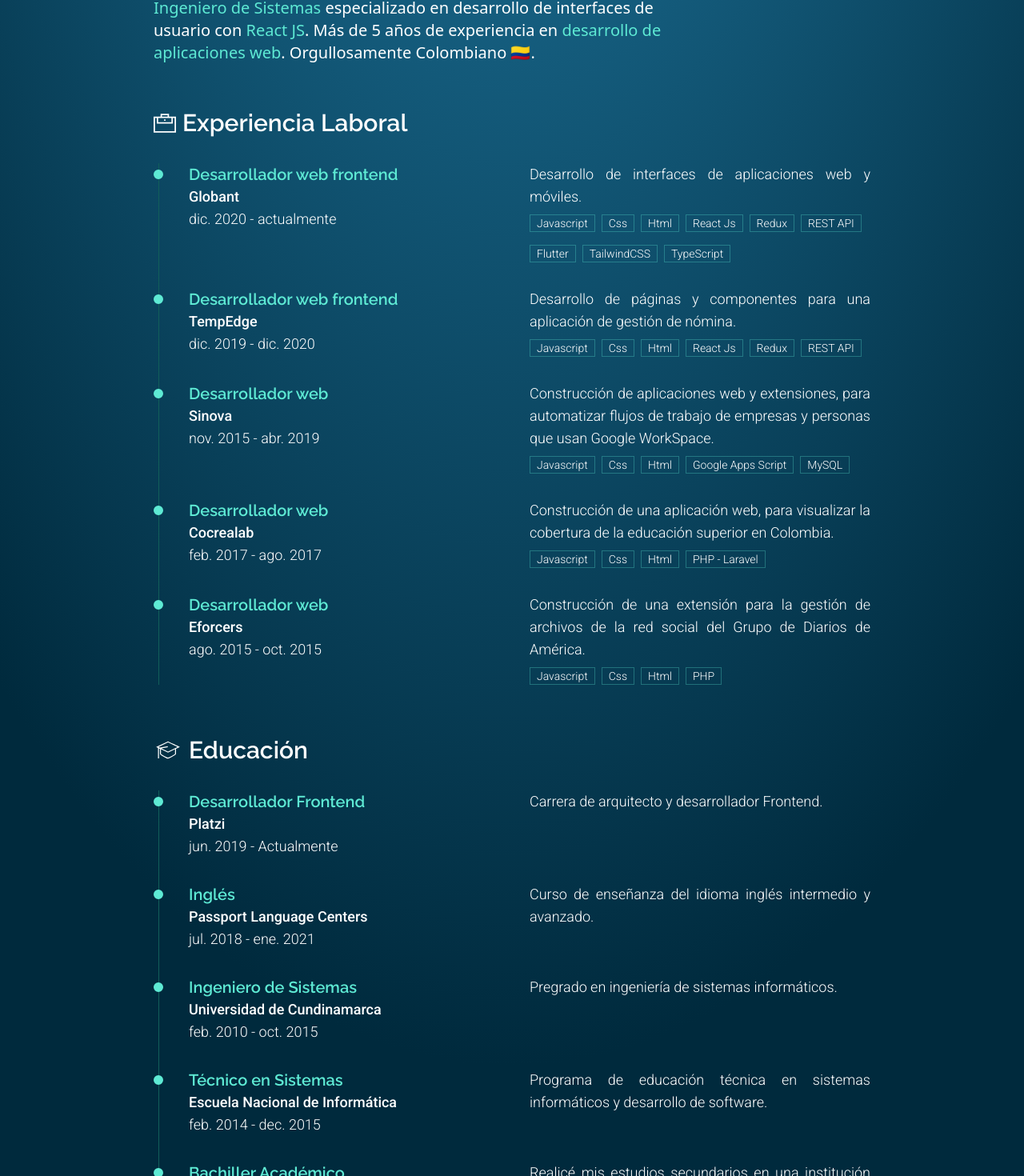
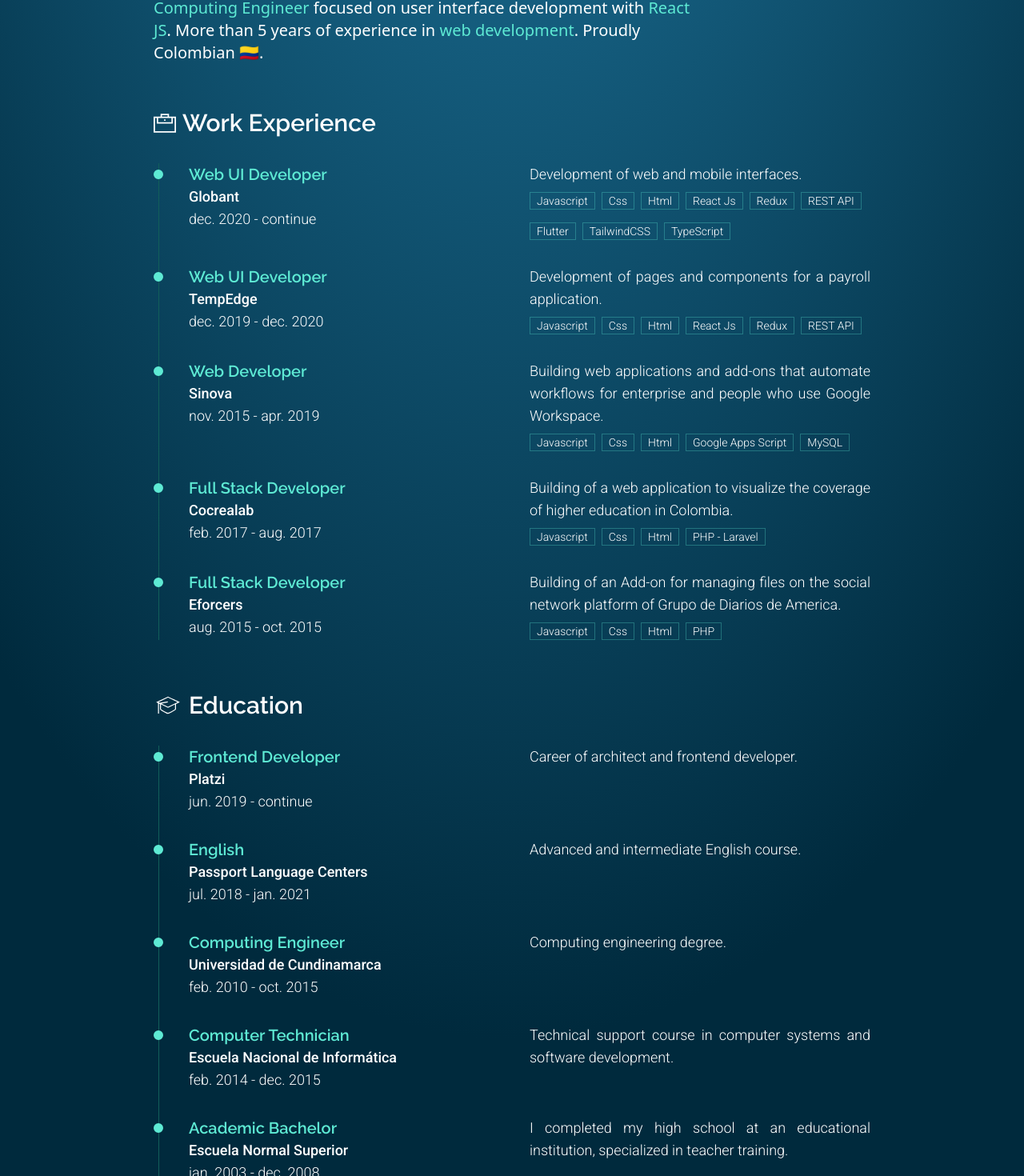
Before and after one commit to FelipeAndresLopez/felipeandreslopez-dev, a React (Vite) app: page / in a window 1280 px wide. Shown: the part 292-1762 px from the top of the page at 80% size. Built offline with nearby package versions, Linux system fonts and the light colour scheme.

Commit message:
add translations for home, experience and education sections

```diff
--- a/src/api/education.json
+++ b/src/api/education.json
@@ -1,37 +1,37 @@
 [
   {
     "id": "1",
-    "date": "jun. 2019 - Actualmente",
+    "date": "education.1.date",
     "company": "Platzi",
-    "title": "Desarrollador Frontend",
-    "description": "Carrera de arquitecto y desarrollador Frontend."
+    "title": "education.1.title",
+    "description": "education.1.description"
   },
   {
     "id": "2",
-    "date": "jul. 2018 - ene. 2021",
+    "date": "education.2.date",
     "company": "Passport Language Centers",
-    "title": "Inglés",
-    "description": "Curso de enseñanza del idioma inglés intermedio y avanzado."
+    "title": "education.2.title",
+    "description": "education.2.description"
   },
   {
     "id": "3",
-    "date": "feb. 2010 - oct. 2015",
+    "date": "education.3.date",
     "company": "Universidad de Cundinamarca",
-    "title": "Ingeniero de Sistemas",
-    "description": "Pregrado en ingeniería de sistemas informáticos."
+    "title": "education.3.title",
+    "description": "education.3.description"
   },
   {
     "id": "4",
-    "date": "feb. 2014 - dec. 2015",
+    "date": "education.4.date",
     "company": "Escuela Nacional de Informática",
-    "title": "Técnico en Sistemas",
-    "description": "Programa de educación técnica en sistemas informáticos y desarrollo de software."
+    "title": "education.4.title",
+    "description": "education.4.description"
   },
   {
     "id": "5",
-    "date": "jan. 2003 - dec. 2008",
+    "date": "education.5.date",
     "company": "Escuela Normal Superior",
-    "title": "Bachiller Académico",
-    "description": "Realicé mis estudios secundarios en una institución educativa, especializada en la formación de docentes."
+    "title": "education.5.title",
+    "description": "education.5.description"
   }
 ]
--- a/src/api/work-experience.json
+++ b/src/api/work-experience.json
@@ -1,10 +1,10 @@
 [
   {
     "id": "1",
-    "date": "dic. 2020 - actualmente",
+    "date": "experience.1.date",
     "company": "Globant",
-    "title": "Desarrollador web frontend",
-    "description": "Desarrollo de interfaces de aplicaciones web y móviles.",
+    "title": "experience.1.title",
+    "description": "experience.1.description",
     "list": [
       {
         "id": "1",
@@ -46,10 +46,10 @@
   },
   {
     "id": "2",
-    "date": "dic. 2019 - dic. 2020",
+    "date": "experience.2.date",
     "company": "TempEdge",
-    "title": "Desarrollador web frontend",
-    "description": "Desarrollo de páginas y componentes para una aplicación de gestión de nómina.",
+    "title": "experience.2.title",
+    "description": "experience.2.description",
     "list": [
       {
         "id": "1",
@@ -79,10 +79,10 @@
   },
   {
     "id": "3",
-    "date": "nov. 2015 - abr. 2019",
+    "date": "experience.3.date",
     "company": "Sinova",
-    "title": "Desarrollador web",
-    "description": "Construcción de aplicaciones web y extensiones, para automatizar flujos de trabajo de empresas y personas que usan Google WorkSpace.",
+    "title": "experience.3.title",
+    "description": "experience.3.description",
     "list": [
       {
         "id": "1",
@@ -108,10 +108,10 @@
   },
   {
     "id": "4",
-    "date": "feb. 2017 - ago. 2017",
+    "date": "experience.4.date",
     "company": "Cocrealab",
-    "title": "Desarrollador web",
-    "description": "Construcción de una aplicación web, para visualizar la cobertura de la educación superior en Colombia.",
+    "title": "experience.4.title",
+    "description": "experience.4.description",
     "list": [
       {
         "id": "1",
@@ -133,10 +133,10 @@
   },
   {
     "id": "5",
-    "date": "ago. 2015 - oct. 2015",
+    "date": "experience.5.date",
     "company": "Eforcers",
-    "title": "Desarrollador web",
-    "description": "Construcción de una extensión para la gestión de archivos de la red social del Grupo de Diarios de América.",
+    "title": "experience.5.title",
+    "description": "experience.5.description",
     "list": [
       {
         "id": "1",
--- a/src/components/Timeline/TimeEvent.tsx
+++ b/src/components/Timeline/TimeEvent.tsx
@@ -1,3 +1,6 @@
+// external
+import { FormattedMessage } from 'react-intl'
+
 // components
 import { Tags } from '../Tags/Tags'
 
@@ -12,12 +15,27 @@
   <div className="relative w-full my-8 pl-11 after:content-[''] after:w-3 after:h-3 after:bg-teal-300 after:rounded-full after:absolute after:border-2 after:border-teal-300 after:top-2 after:left-0 after:z-10">
     <div className='flex row flex-wrap gap-4 sm:gap-0'>
       <div className='sm:basis-2/4 basis-full'>
-        <h1 className='text-teal-300 font-bold text-xl font-raleway'>{timelineEvent.title}</h1>
+        <h1 className='text-teal-300 font-bold text-xl font-raleway'>
+          <FormattedMessage
+            id={timelineEvent.title}
+            defaultMessage={timelineEvent.title}
+          />
+        </h1>
         <h4 className='text-white text-lg font-medium font-roboto'>{timelineEvent.company}</h4>
-        <h4 className='text-white text-lg font-light font-roboto'>{timelineEvent.date}</h4>
+        <h4 className='text-white text-lg font-light font-roboto'>
+          <FormattedMessage
+            id={timelineEvent.date}
+            defaultMessage={timelineEvent.date}
+          />
+        </h4>
       </div>
       <div className='basis-full sm:basis-1/2 text-justify'>
-        <p className='text-white text-lg font-light font-roboto'>{timelineEvent.description}</p>
+        <p className='text-white text-lg font-light font-roboto'>
+          <FormattedMessage
+            id={timelineEvent.description}
+            defaultMessage={timelineEvent.description}
+          />
+        </p>
         {(timelineEvent.list != null) && <Tags list={timelineEvent.list} />}
       </div>
     </div>
--- a/src/lang/en-US.json
+++ b/src/lang/en-US.json
@@ -2,5 +2,39 @@
   "menu.item.home": "Home",
   "menu.item.about.me": "About Me",
   "menu.item.education": "Education",
-  "menu.item.experience": "Experience"
+  "menu.item.experience": "Experience",
+  "home.title": "Hello World 🌎, I am Felipe",
+  "home.paragraph": "<span>Computing Engineer</span> focused on user interface development with <span> React JS</span>. More than 5 years of experience in <span> web development</span>. Proudly Colombian 🇨🇴.",
+  "experience.title": "Work Experience",
+  "experience.1.date": "dec. 2020 - continue",
+  "experience.1.title": "Web UI Developer",
+  "experience.1.description": "Development of web and mobile interfaces.",
+  "experience.2.date": "dec. 2019 - dec. 2020",
+  "experience.2.title": "Web UI Developer",
+  "experience.2.description": "Development of pages and components for a payroll application.",
+  "experience.3.date": "nov. 2015 - apr. 2019",
+  "experience.3.title": "Web Developer",
+  "experience.3.description": "Building web applications and add-ons that automate workflows for enterprise and people who use Google Workspace.",
+  "experience.4.date": "feb. 2017 - aug. 2017",
+  "experience.4.title": "Full Stack Developer",
+  "experience.4.description": "Building of a web application to visualize the coverage of higher education in Colombia.",
+  "experience.5.date": "aug. 2015 - oct. 2015",
+  "experience.5.title": "Full Stack Developer",
+  "experience.5.description": "Building of an Add-on for managing files on the social network platform of Grupo de Diarios de America.",
+  "education.title": "Education",
+  "education.1.date": "jun. 2019 - continue",
+  "education.1.title": "Frontend Developer",
+  "education.1.description": "Career of architect and frontend developer.",
+  "education.2.date": "jul. 2018 - jan. 2021",
+  "education.2.title": "English",
+  "education.2.description": "Advanced and intermediate English course.",
+  "education.3.date": "feb. 2010 - oct. 2015",
+  "education.3.title": "Computing Engineer",
+  "education.3.description": "Computing engineering degree.",
+  "education.4.date": "feb. 2014 - dec. 2015",
+  "education.4.title": "Computer Technician",
+  "education.4.description": "Technical support course in computer systems and software development.",
+  "education.5.date": "jan. 2003 - dec. 2008",
+  "education.5.title": "Academic Bachelor",
+  "education.5.description": "I completed my high school at an educational institution, specialized in teacher training."
 }
--- a/src/lang/es.json
+++ b/src/lang/es.json
@@ -2,5 +2,39 @@
   "menu.item.home": "Inicio",
   "menu.item.about.me": "Sobre Mi",
   "menu.item.education": "Educación",
-  "menu.item.experience": "Experiencia"
+  "menu.item.experience": "Experiencia",
+  "home.title": "Hola mundo 🌎, soy Felipe",
+  "home.paragraph": "<span>Ingeniero de Sistemas</span> especializado en desarrollo de interfaces de usuario con  <span> React JS</span>. Más de 5 años de experiencia en <span> desarrollo de aplicaciones web</span>. Orgullosamente Colombiano 🇨🇴.",
+  "experience.title": "Experiencia Laboral",
+  "experience.1.date": "dic. 2020 - actualmente",
+  "experience.1.title": "Desarrollador web frontend",
+  "experience.1.description": "Desarrollo de interfaces de aplicaciones web y móviles.",
+  "experience.2.date": "dic. 2019 - dic. 2020",
+  "experience.2.title": "Desarrollador web frontend",
+  "experience.2.description": "Desarrollo de páginas y componentes para una aplicación de gestión de nómina.",
+  "experience.3.date": "nov. 2015 - abr. 2019",
+  "experience.3.title": "Desarrollador web",
+  "experience.3.description": "Construcción de aplicaciones web y extensiones, para automatizar flujos de trabajo de empresas y personas que usan Google WorkSpace.",
+  "experience.4.date": "feb. 2017 - ago. 2017",
+  "experience.4.title": "Desarrollador web",
+  "experience.4.description": "Construcción de una aplicación web, para visualizar la cobertura de la educación superior en Colombia.",
+  "experience.5.date": "ago. 2015 - oct. 2015",
+  "experience.5.title": "Desarrollador web",
+  "experience.5.description": "Construcción de una extensión para la gestión de archivos de la red social del Grupo de Diarios de América.",
+  "education.title": "Educación",
+  "education.1.date": "jun. 2019 - Actualmente",
+  "education.1.title": "Desarrollador Frontend",
+  "education.1.description": "Carrera de arquitecto y desarrollador Frontend.",
+  "education.2.date": "jul. 2018 - ene. 2021",
+  "education.2.title": "Inglés",
+  "education.2.description": "Curso de enseñanza del idioma inglés intermedio y avanzado.",
+  "education.3.date": "feb. 2010 - oct. 2015",
+  "education.3.title": "Ingeniero de Sistemas",
+  "education.3.description": "Pregrado en ingeniería de sistemas informáticos.",
+  "education.4.date": "feb. 2014 - dic. 2015",
+  "education.4.title": "Técnico en Sistemas",
+  "education.4.description": "Programa de educación técnica en sistemas informáticos y desarrollo de software.",
+  "education.5.date": "ene. 2003 - dic. 2008",
+  "education.5.title": "Bachiller Académico",
+  "education.5.description": "Realicé mis estudios secundarios en una institución educativa, especializada en la formación de docentes."
 }
--- a/src/pages/Education/Education.tsx
+++ b/src/pages/Education/Education.tsx
@@ -1,3 +1,6 @@
+// external
+import { FormattedMessage } from 'react-intl'
+
 // components
 import { BookIcon } from '../../components/Icons/BookIcon.tsx'
 import { Section } from '../../components/Section/Section.tsx'
@@ -12,11 +15,14 @@
 
 const Education: React.FC<Props> = ({ educationTitles }) => (
   <>
-    <Section id="educacion">
+    <Section id='educacion'>
       <div className='flex items-center'>
         <BookIcon />
-        <h1 className="m-0 ml-2 text-2xl text-white font-raleway sm:text-3xl font-bold">
-          Educación
+        <h1 className='m-0 ml-2 text-2xl text-white font-raleway sm:text-3xl font-bold'>
+          <FormattedMessage
+            id='education.title'
+            defaultMessage='education.title'
+          />
         </h1>
       </div>
       <Timeline timelineEvents={educationTitles} />
--- a/src/pages/Experience/Experience.tsx
+++ b/src/pages/Experience/Experience.tsx
@@ -1,3 +1,6 @@
+// external
+import { FormattedMessage } from 'react-intl'
+
 // components
 import { Timeline } from '../../components/Timeline/Timeline.tsx'
 import { Section } from '../../components/Section/Section.tsx'
@@ -12,11 +15,14 @@
 
 const Experience: React.FC<Props> = ({ workExperiences }) => (
   <>
-    <Section id="experiencia">
+    <Section id='experiencia'>
       <div className='flex items-center'>
         <BriefcaseIcon />
-        <h1 className="m-0 ml-2 text-2xl text-white font-raleway sm:text-3xl font-bold">
-          Experiencia Laboral
+        <h1 className='m-0 ml-2 text-2xl text-white font-raleway sm:text-3xl font-bold'>
+          <FormattedMessage
+            id='experience.title'
+            defaultMessage='experience.title'
+          />
         </h1>
       </div>
       <Timeline timelineEvents={workExperiences} />
--- a/src/pages/Home/Home.tsx
+++ b/src/pages/Home/Home.tsx
@@ -4,25 +4,31 @@
 
 // assets
 import fotoPerfil from '../../assets/images/foto-perfil-felipe.jpeg'
+import { FormattedMessage } from 'react-intl'
 
 const Home = (): JSX.Element => (
   <>
-    <Section id="inicio">
+    <Section id='inicio'>
       <div className='max-w-2xl'>
         <div className='flex flex-row gap-4 items-center'>
           <CircleAvatar imageUrl={fotoPerfil} />
-          <h1 className="m-0 text-2xl text-white font-raleway sm:text-5xl font-bold">
-            Hola mundo 🌎, soy Felipe.
+          <h1 className='m-0 text-2xl text-white font-raleway sm:text-5xl font-bold'>
+            <FormattedMessage
+              id='home.title'
+              defaultMessage='home.title'
+            />
           </h1>
         </div>
         <br />
 
         <p className='text-white text-xl font-light [&>span]:text-teal-300 [&>span]:font-medium'>
-          <span>Ingeniero de Sistemas</span> especializado en desarrollo de interfaces de usuario con
-          <span> React JS</span>.
-          Más de 5 años de experiencia en
-          <span> desarrollo de aplicaciones web</span>.
-          Orgullosamente Colombiano 🇨🇴.
+          <FormattedMessage
+            id='home.paragraph'
+            defaultMessage='home.paragraph'
+            values={{
+              span: chunks => <span>{chunks}</span>
+            }}
+          />
         </p>
       </div>
       <br />
```
